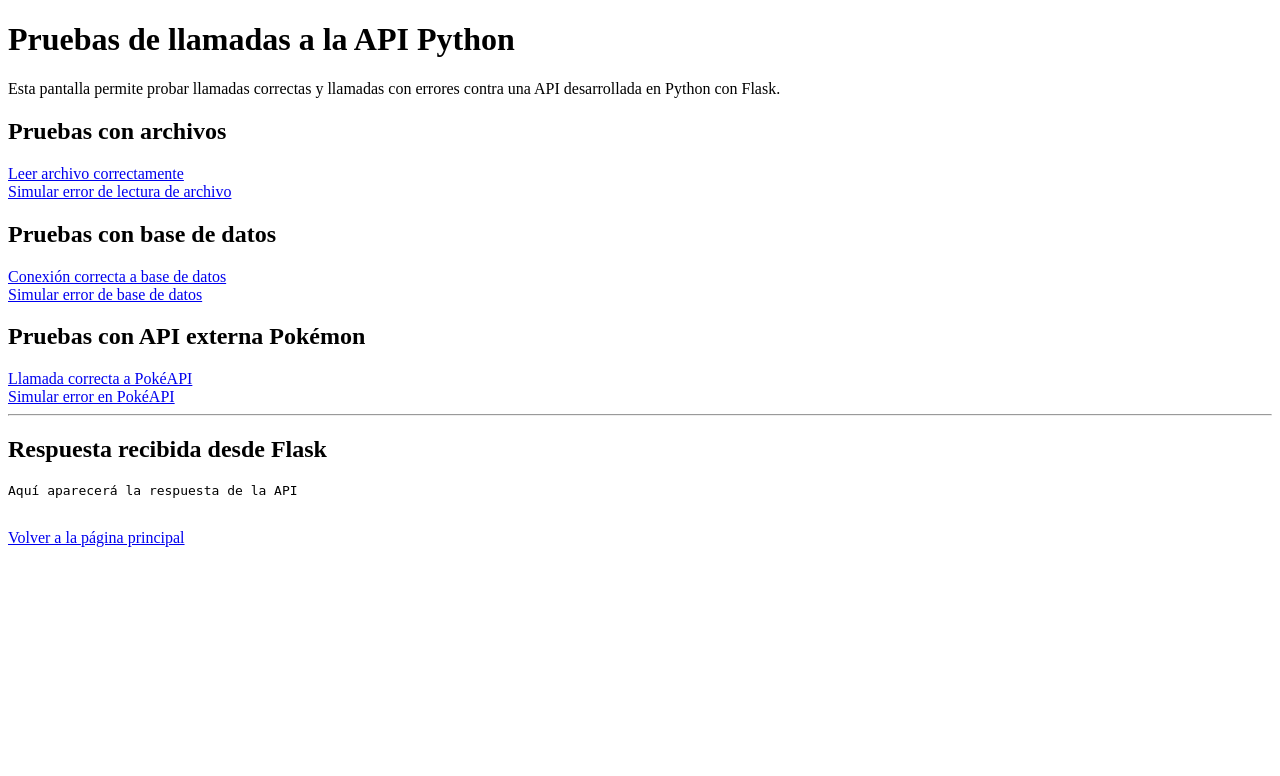
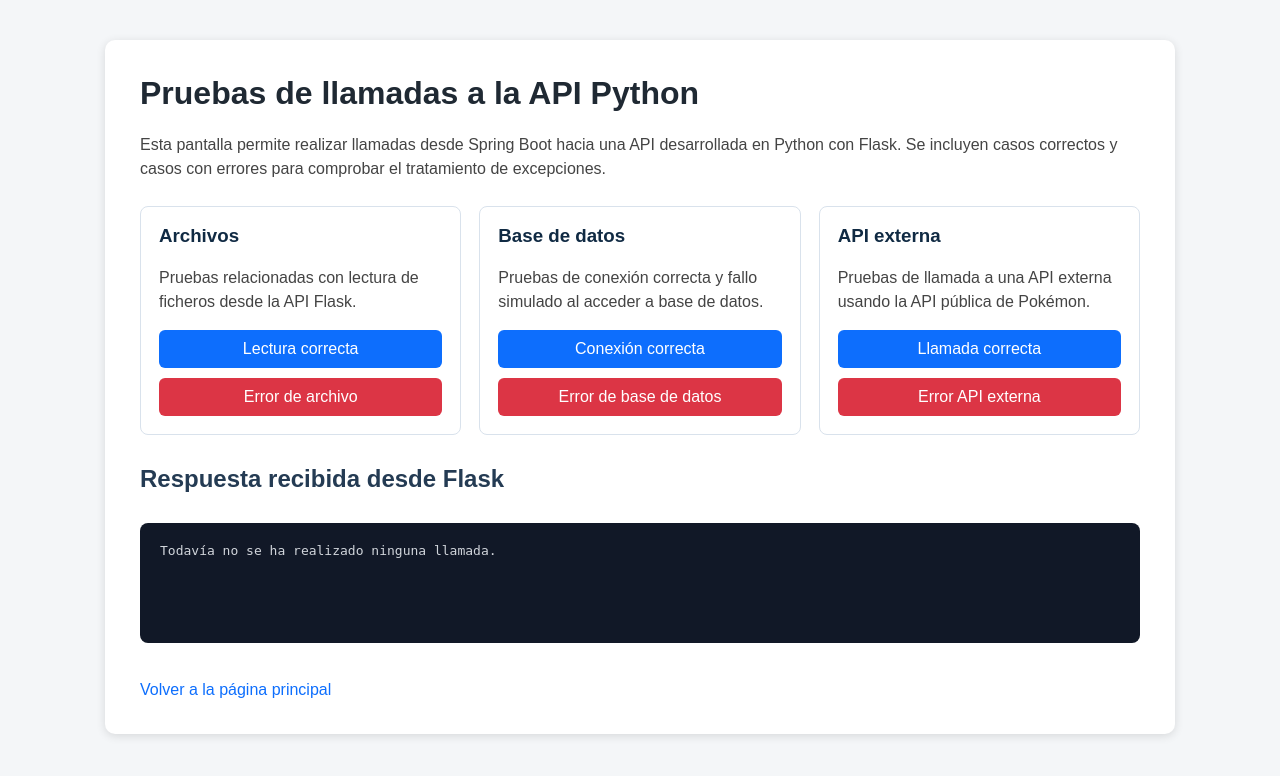
Before and after one commit to MiguelCuevass/practica-spring-flask, a Flask app: template src/main/resources/templates/api-test.html in a window 1280 px wide. Shown: the top 776 px of the page. Run offline with Flask 3, Linux system fonts and the light colour scheme; the template is opened without the code that fills it, so the values that code supplies are empty; some libraries are stand-ins or nearby versions.

Commit message:
Mejora interfaz y corrige conexion Flask con PostgreSQL

```diff
--- a/python-api/app.py
+++ b/python-api/app.py
@@ -38,7 +38,7 @@ def archivo_error():
             "contenido": contenido
         }), 200
 
-    except FileNotFoundError as e:
+    except FileNotFoundError:
         return jsonify({
             "estado": "ERROR",
             "tipo": "FileNotFoundError",
@@ -58,9 +58,10 @@ def db_ok():
     try:
         conexion = psycopg2.connect(
             host="postgres-db",
-            database="basicosd",
-            user="postgres",
-            password="postgres"
+            port=5432,
+            database="tmdb",
+            user="tm",
+            password="eneas"
         )
 
         cursor = conexion.cursor()
@@ -89,8 +90,9 @@ def db_error():
     try:
         conexion = psycopg2.connect(
             host="postgres-db",
+            port=5432,
             database="base_que_no_existe",
-            user="postgres",
+            user="tm",
             password="password_incorrecta"
         )
 
@@ -101,10 +103,10 @@ def db_error():
             "mensaje": "Esto no debería ejecutarse"
         }), 200
 
-    except Exception as e:
+    except Exception:
         return jsonify({
             "estado": "ERROR",
-            "tipo": type(e).__name__,
+            "tipo": "OperationalError",
             "mensaje": "Error simulado al acceder a la base de datos"
         }), 500
 
@@ -112,13 +114,17 @@ def db_error():
 @app.route("/api/pokemon/ok")
 def pokemon_ok():
     try:
-        respuesta = requests.get("https://pokeapi.co/api/v2/pokemon/pikachu", timeout=5)
+        respuesta = requests.get(
+            "https://pokeapi.co/api/v2/pokemon/pikachu",
+            timeout=5
+        )
         respuesta.raise_for_status()
 
         datos = respuesta.json()
 
         return jsonify({
             "estado": "OK",
+            "mensaje": "Llamada correcta a la API externa",
             "nombre": datos["name"],
             "id": datos["id"]
         }), 200
@@ -134,12 +140,15 @@ def pokemon_ok():
 @app.route("/api/pokemon/error")
 def pokemon_error():
     try:
-        respuesta = requests.get("https://pokeapi.co/api/v2/pokemon/noexiste123456", timeout=5)
+        respuesta = requests.get(
+            "https://pokeapi.co/api/v2/pokemon/noexiste123456",
+            timeout=5
+        )
         respuesta.raise_for_status()
 
         return jsonify(respuesta.json()), 200
 
-    except requests.exceptions.HTTPError as e:
+    except requests.exceptions.HTTPError:
         return jsonify({
             "estado": "ERROR",
             "tipo": "HTTPError",
@@ -154,5 +163,20 @@ def pokemon_error():
         }), 500
 
 
+@app.route("/")
+def index():
+    return jsonify({
+        "mensaje": "API Flask funcionando correctamente",
+        "endpoints": [
+            "/api/archivo/ok",
+            "/api/archivo/error",
+            "/api/db/ok",
+            "/api/db/error",
+            "/api/pokemon/ok",
+            "/api/pokemon/error"
+        ]
+    }), 200
+
+
 if __name__ == "__main__":
     app.run(host="0.0.0.0", port=5000)
--- a/src/main/resources/templates/api-test.html
+++ b/src/main/resources/templates/api-test.html
@@ -3,37 +3,144 @@
 <head>
     <meta charset="UTF-8">
     <title>Pruebas API Python</title>
+    <style>
+        body {
+            font-family: Arial, sans-serif;
+            background-color: #f4f6f8;
+            margin: 0;
+            padding: 0;
+        }
+
+        .contenedor {
+            max-width: 1000px;
+            margin: 40px auto;
+            background-color: white;
+            padding: 35px;
+            border-radius: 10px;
+            box-shadow: 0 2px 10px rgba(0,0,0,0.12);
+        }
+
+        h1 {
+            margin-top: 0;
+            color: #1f2933;
+        }
+
+        h2 {
+            margin-top: 30px;
+            color: #243b53;
+        }
+
+        p {
+            color: #444;
+            line-height: 1.5;
+        }
+
+        .grid {
+            display: grid;
+            grid-template-columns: repeat(3, 1fr);
+            gap: 18px;
+            margin-top: 25px;
+        }
+
+        .tarjeta {
+            border: 1px solid #d9e2ec;
+            border-radius: 8px;
+            padding: 18px;
+            background-color: #ffffff;
+        }
+
+        .tarjeta h3 {
+            margin-top: 0;
+            color: #102a43;
+        }
+
+        .boton {
+            display: block;
+            margin-top: 10px;
+            padding: 10px 14px;
+            background-color: #0d6efd;
+            color: white;
+            text-decoration: none;
+            text-align: center;
+            border-radius: 6px;
+        }
+
+        .boton.secundario {
+            background-color: #dc3545;
+        }
+
+        .boton:hover {
+            opacity: 0.9;
+        }
+
+        .respuesta {
+            margin-top: 30px;
+            padding: 20px;
+            background-color: #111827;
+            color: #d1d5db;
+            border-radius: 8px;
+            overflow-x: auto;
+            min-height: 80px;
+        }
+
+        .volver {
+            display: inline-block;
+            margin-top: 25px;
+            color: #0d6efd;
+            text-decoration: none;
+        }
+
+        .volver:hover {
+            text-decoration: underline;
+        }
+
+        @media (max-width: 800px) {
+            .grid {
+                grid-template-columns: 1fr;
+            }
+        }
+    </style>
 </head>
 <body>
 
-<h1>Pruebas de llamadas a la API Python</h1>
+<div class="contenedor">
+    <h1>Pruebas de llamadas a la API Python</h1>
 
-<p>
-    Esta pantalla permite probar llamadas correctas y llamadas con errores
-    contra una API desarrollada en Python con Flask.
-</p>
+    <p>
+        Esta pantalla permite realizar llamadas desde Spring Boot hacia una API
+        desarrollada en Python con Flask. Se incluyen casos correctos y casos con
+        errores para comprobar el tratamiento de excepciones.
+    </p>
 
-<h2>Pruebas con archivos</h2>
-<a href="/api-test/archivo-ok">Leer archivo correctamente</a><br>
-<a href="/api-test/archivo-error">Simular error de lectura de archivo</a><br>
+    <div class="grid">
+        <div class="tarjeta">
+            <h3>Archivos</h3>
+            <p>Pruebas relacionadas con lectura de ficheros desde la API Flask.</p>
+            <a class="boton" href="/api-test/archivo-ok">Lectura correcta</a>
+            <a class="boton secundario" href="/api-test/archivo-error">Error de archivo</a>
+        </div>
 
-<h2>Pruebas con base de datos</h2>
-<a href="/api-test/db-ok">Conexión correcta a base de datos</a><br>
-<a href="/api-test/db-error">Simular error de base de datos</a><br>
+        <div class="tarjeta">
+            <h3>Base de datos</h3>
+            <p>Pruebas de conexión correcta y fallo simulado al acceder a base de datos.</p>
+            <a class="boton" href="/api-test/db-ok">Conexión correcta</a>
+            <a class="boton secundario" href="/api-test/db-error">Error de base de datos</a>
+        </div>
 
-<h2>Pruebas con API externa Pokémon</h2>
-<a href="/api-test/pokemon-ok">Llamada correcta a PokéAPI</a><br>
-<a href="/api-test/pokemon-error">Simular error en PokéAPI</a><br>
+        <div class="tarjeta">
+            <h3>API externa</h3>
+            <p>Pruebas de llamada a una API externa usando la API pública de Pokémon.</p>
+            <a class="boton" href="/api-test/pokemon-ok">Llamada correcta</a>
+            <a class="boton secundario" href="/api-test/pokemon-error">Error API externa</a>
+        </div>
+    </div>
 
-<hr>
+    <h2>Respuesta recibida desde Flask</h2>
 
-<h2>Respuesta recibida desde Flask</h2>
+    <pre class="respuesta" th:text="${respuesta}">Todavía no se ha realizado ninguna llamada.</pre>
 
-<pre th:text="${respuesta}">Aquí aparecerá la respuesta de la API</pre>
-
-<br>
-
-<a href="/">Volver a la página principal</a>
+    <a class="volver" href="/">Volver a la página principal</a>
+</div>
 
 </body>
 </html>
```
Also changed, not shown: src/main/resources/templates/index.html (+73 -2 lines).
